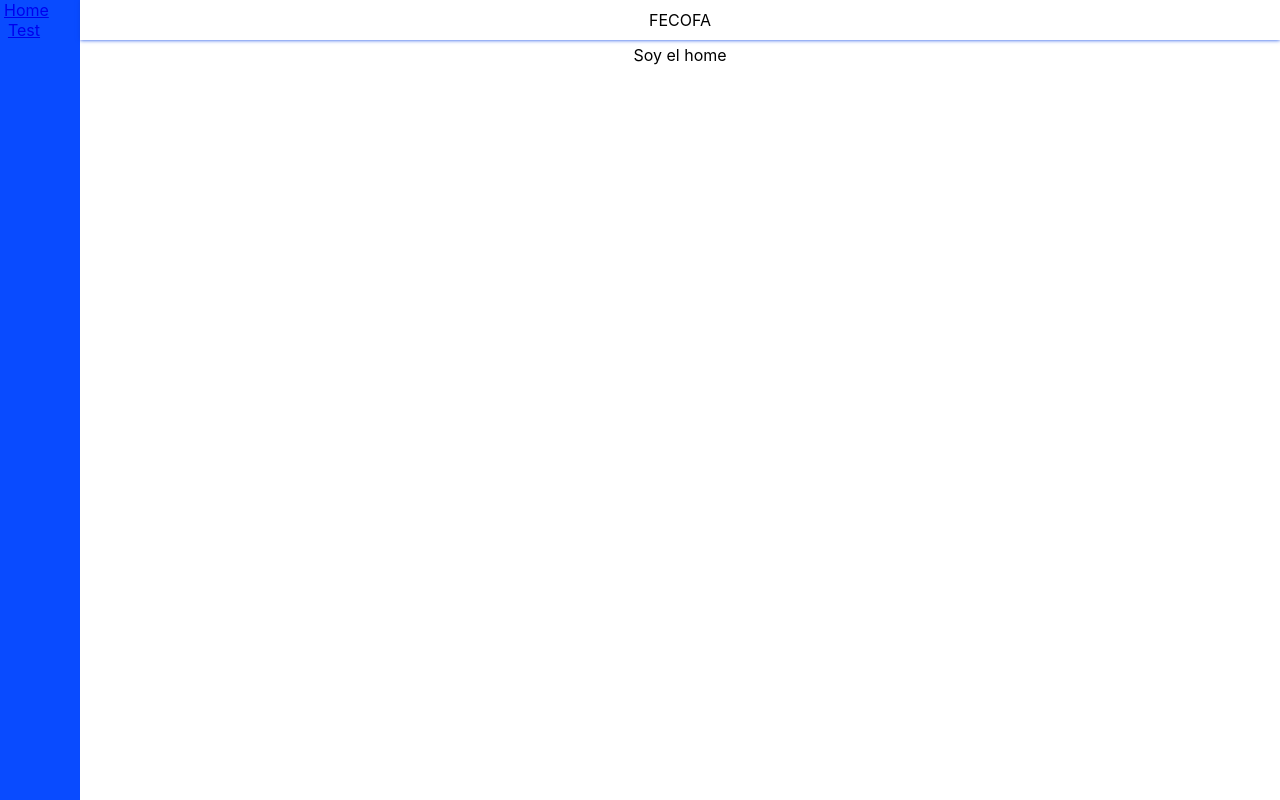
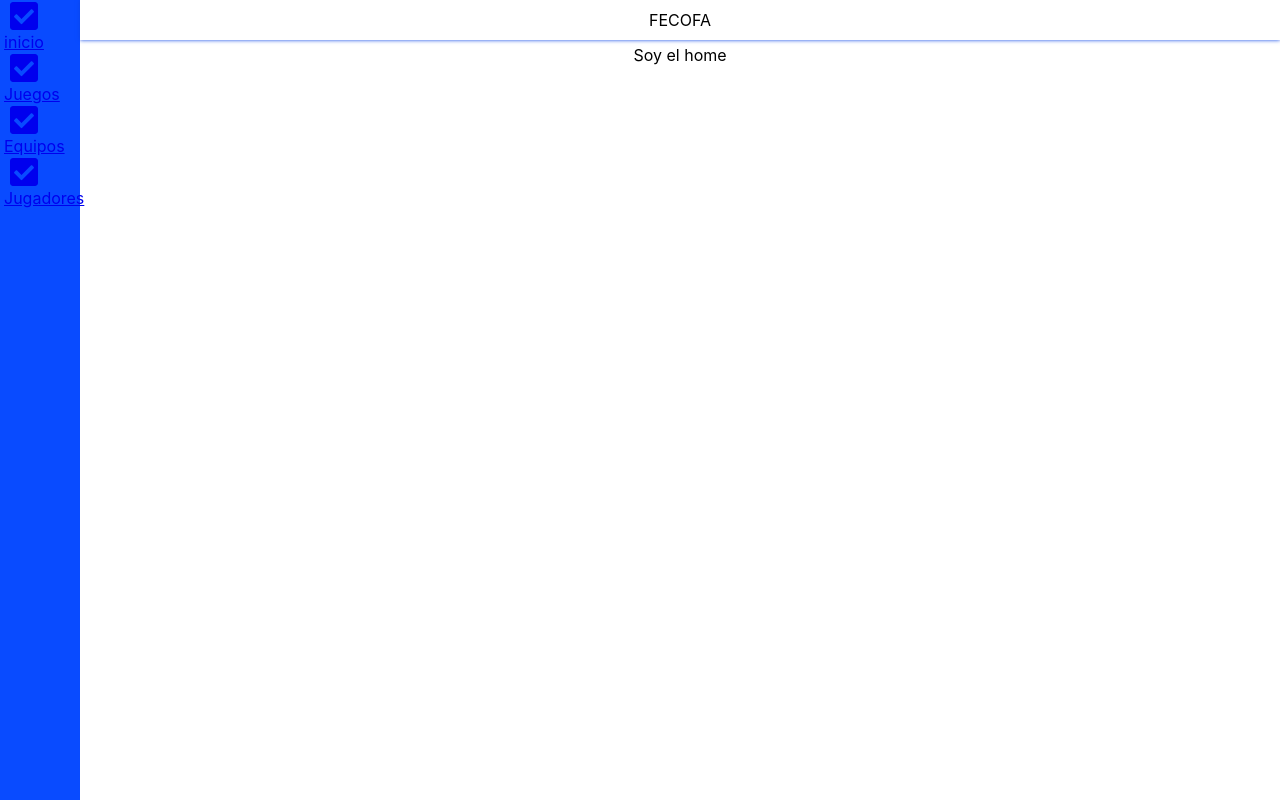
Before and after one commit to SantasDev/fecofa-match-frontend, a React (Create React App) app: page / in a window 1280 px wide. Built offline with nearby package versions, Linux system fonts and the light colour scheme.

Commit message:
[feat] enhance navigation

```diff
--- a/package.json
+++ b/package.json
@@ -4,6 +4,10 @@
   "homepage": "https://santasdev.github.io/fecofa-match-frontend",
   "private": true,
   "dependencies": {
+    "@fortawesome/fontawesome-svg-core": "^1.2.27",
+    "@fortawesome/free-brands-svg-icons": "^5.12.1",
+    "@fortawesome/free-solid-svg-icons": "^5.12.1",
+    "@fortawesome/react-fontawesome": "^0.1.9",
     "@testing-library/jest-dom": "^4.2.4",
     "@testing-library/react": "^9.4.0",
     "@testing-library/user-event": "^7.2.1",
--- a/src/App.js
+++ b/src/App.js
@@ -1,5 +1,8 @@
 import React from 'react';
 import { BrowserRouter as Router, Switch, Route} from 'react-router-dom';
+import { library } from '@fortawesome/fontawesome-svg-core'
+import { fab } from '@fortawesome/free-brands-svg-icons'
+import { faCheckSquare, faCoffee } from '@fortawesome/free-solid-svg-icons'
 import './App.css';
 import FcLayoutHeader from './components/layouts/LayoutHeader';
 import FcLayoutNav from './components/layouts/LayoutNav';
@@ -7,12 +10,41 @@ import FcLayoutNav from './components/layouts/LayoutNav';
 import HomePage from './pages/Home';
 import TestPage from './pages/Test';
 
+library.add(fab, faCheckSquare, faCoffee)
+
+const FecofaMenu = [
+  {
+    id: 1,
+    label: 'inicio',
+    link: '/',
+    icon: ''
+  },
+  {
+    id: 2,
+    label: 'Juegos',
+    link: '/games',
+    icon: ''
+  },
+  {
+    id: 3,
+    label: 'Equipos',
+    link: '/team',
+    icon: ''
+  },
+  {
+    id: 1,
+    label: 'Jugadores',
+    link: '/players',
+    icon: ''
+  }
+];
+
 function App() {
   return (
     <Router>
       <div className="App">
         <div className="fc-content_navbar">
-          <FcLayoutNav />
+          <FcLayoutNav navigation={FecofaMenu}/>
         </div>
         <div className="fc-content">
           <FcLayoutHeader></FcLayoutHeader>
--- a/src/components/layouts/LayoutNav.js
+++ b/src/components/layouts/LayoutNav.js
@@ -1,15 +1,18 @@
 import React from 'react';
 import {Link} from 'react-router-dom';
+import { FontAwesomeIcon } from '@fortawesome/react-fontawesome'
 
-const LayoutNavBar=()=>(
+const LayoutNavBar=(props)=>(
     <nav className="fc-navbar">
         <ul>
-            <li>
-                <Link to="/">Home</Link>
-            </li>
-            <li>
-                <Link to="/test">Test</Link>
-            </li>
+            {props.navigation.map(item=>(
+                <li>
+                    <Link to={ item.link }>
+                        <FontAwesomeIcon icon="check-square" size="2x" />
+                        {item.label}
+                    </Link>
+                </li>
+            ))}
         </ul>
     </nav>
 );
```
Also changed, not shown: 1 other file (tests, documents, lock files or other folders).
